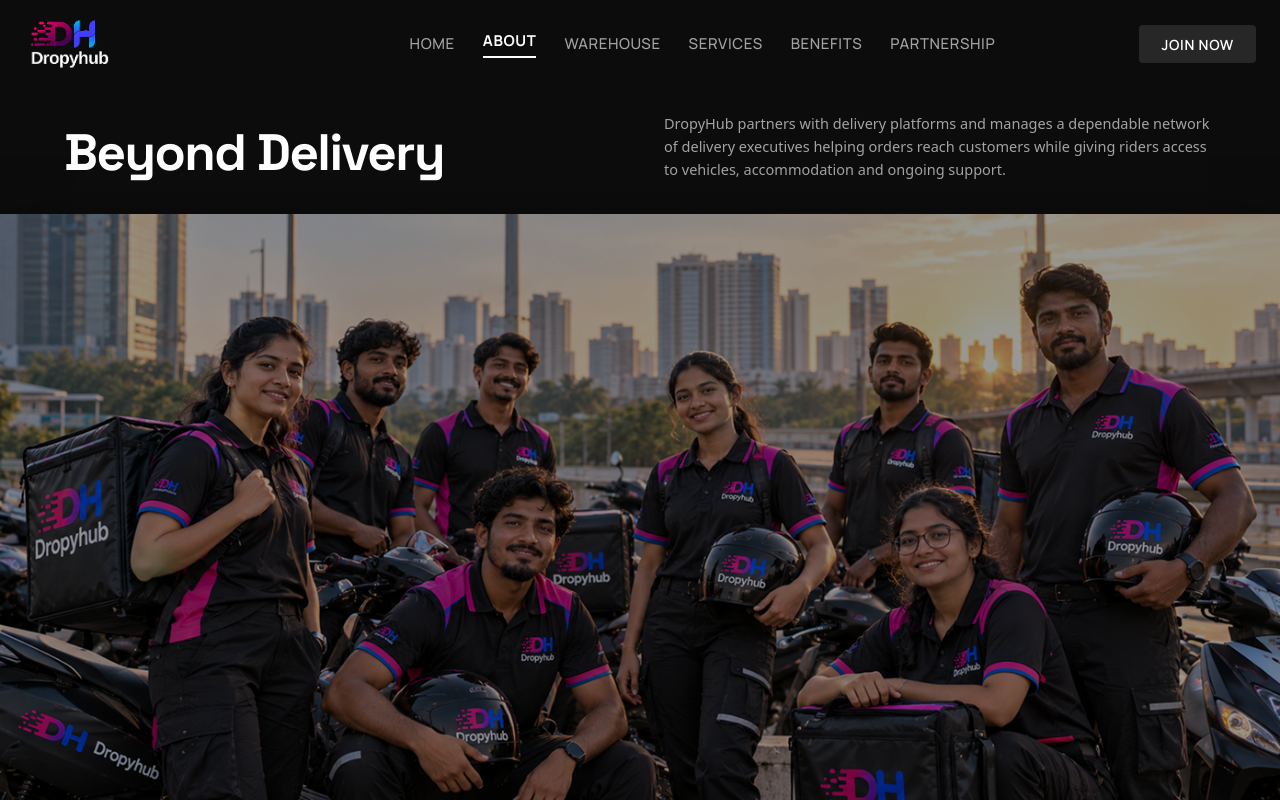
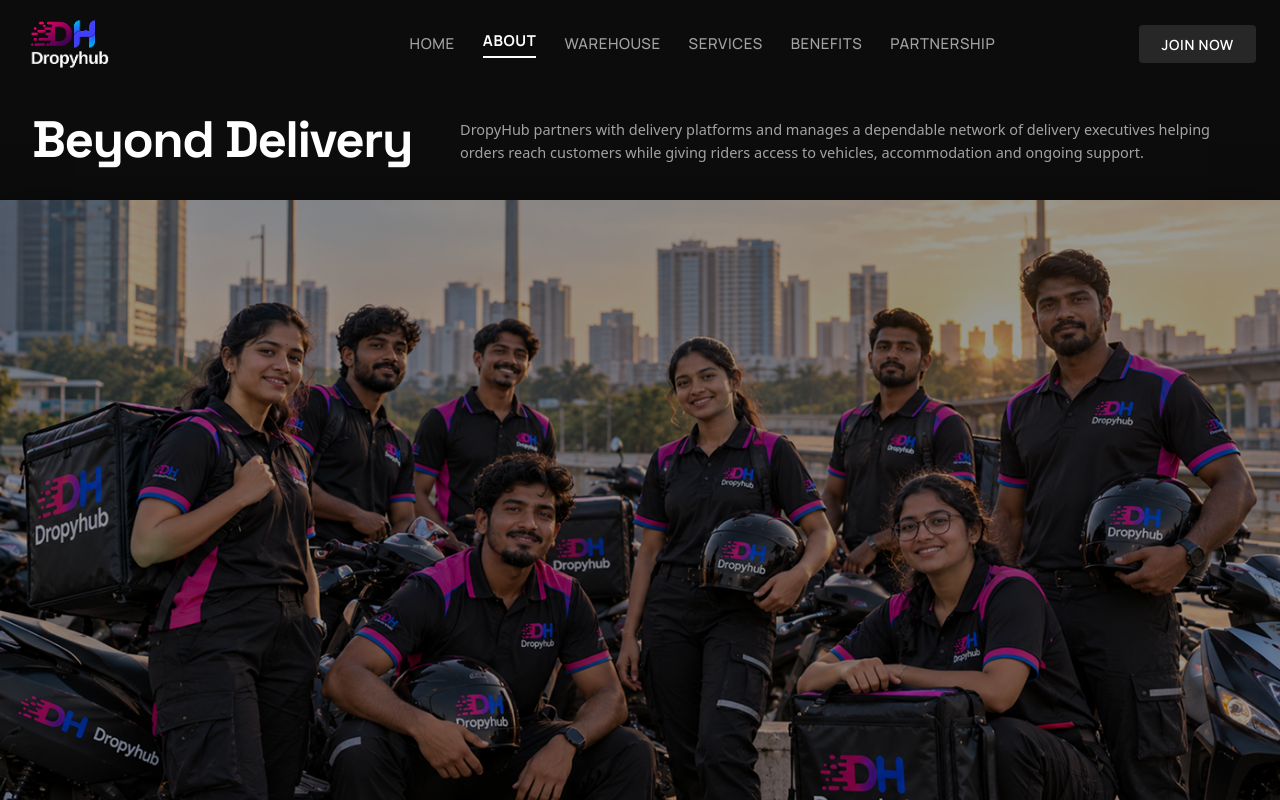
Before and after one commit to dropyhubtest/dropyhub, a Next.js app: page /about in a window 1280 px wide. Shown: the top 800 px of the page. Built offline with nearby package versions, Linux system fonts and the light colour scheme; a web font is replaced by a local one.

Commit message:
fix: eliminate Next.js image aspect ratio warnings and align internal hero headings and 2-line descriptions to outer bounds

```diff
--- a/src/components/about/AboutHero.module.css
+++ b/src/components/about/AboutHero.module.css
@@ -31,13 +31,13 @@
   justify-content: space-between;
   align-items: flex-end;
   gap: 48px;
-  width: calc(100% - 128px);
-  max-width: calc(100% - 128px);
-  margin: 0 64px 32px 64px;
+  width: calc(100% - 64px);
+  max-width: calc(100% - 64px);
+  margin: 0 32px 32px 32px;
 }
 
 .headingCol {
-  flex: 1;
+  flex: 0 0 auto;
 }
 
 .mainTitle {
@@ -51,10 +51,11 @@
 }
 
 .descCol {
-  flex: 1;
-  max-width: 580px;
+  flex: 1.4;
   display: flex;
   justify-content: flex-end;
+  align-items: flex-end;
+  padding-bottom: 4px;
 }
 
 .description {
@@ -63,6 +64,7 @@
   line-height: 1.6;
   color: #a3a3a3;
   margin: 0;
+  max-width: 800px;
   text-align: left;
 }
 
--- a/src/components/about/AboutStatsPillars.tsx
+++ b/src/components/about/AboutStatsPillars.tsx
@@ -90,8 +90,8 @@ export const AboutStatsPillars: React.FC = () => {
                   width={stat.iconWidth}
                   height={stat.iconHeight}
                   className={styles.statIcon}
-                  style={{ width: "auto", height: "auto" }}
                   aria-hidden="true"
+                  style={{ width: 'auto', height: 'auto' }}
                 />
               </div>
               <div className={styles.statText}>
--- a/src/components/benefits/BenefitsHero.module.css
+++ b/src/components/benefits/BenefitsHero.module.css
@@ -27,13 +27,13 @@
   justify-content: space-between;
   align-items: flex-end;
   gap: 48px;
-  width: calc(100% - 128px);
-  max-width: calc(100% - 128px);
-  margin: 0 64px 36px 64px;
+  width: calc(100% - 64px);
+  max-width: calc(100% - 64px);
+  margin: 0 32px 36px 32px;
 }
 
 .headingCol {
-  flex: 1.2;
+  flex: 0 0 auto;
 }
 
 .mainTitle {
@@ -47,10 +47,10 @@
 }
 
 .descCol {
-  flex: 0.9;
+  flex: 1;
   display: flex;
+  justify-content: flex-end;
   align-items: flex-end;
-  justify-content: flex-end;
   padding-bottom: 6px;
 }
 
@@ -60,7 +60,7 @@
   line-height: 1.6;
   color: #888888;
   margin: 0;
-  max-width: 580px;
+  max-width: 680px;
   text-align: left;
 }
 
--- a/src/components/warehouse/WarehouseHero.module.css
+++ b/src/components/warehouse/WarehouseHero.module.css
@@ -27,13 +27,13 @@
   justify-content: space-between;
   align-items: flex-end;
   gap: 48px;
-  width: calc(100% - 128px);
-  max-width: calc(100% - 128px);
-  margin: 0 64px 36px 64px;
+  width: calc(100% - 64px);
+  max-width: calc(100% - 64px);
+  margin: 0 32px 36px 32px;
 }
 
 .headingCol {
-  flex: 1.4;
+  flex: 1.2;
 }
 
 .mainTitle {
@@ -48,10 +48,10 @@
 }
 
 .descCol {
-  flex: 0.9;
+  flex: 1;
   display: flex;
+  justify-content: flex-end;
   align-items: flex-end;
-  justify-content: flex-end;
   padding-bottom: 6px;
 }
 
@@ -61,7 +61,7 @@
   line-height: 1.6;
   color: #888888;
   margin: 0;
-  max-width: 580px;
+  max-width: 535px;
   text-align: left;
 }
 
```
Also changed, not shown: src/components/benefits/BenefitsStatsTestimonials.tsx (+4 -4 lines), src/components/home/MotorcycleScroll.module.css (+3 -4 lines), src/components/home/MotorcycleScroll.tsx (+9 -10 lines), src/components/home/StatsWhySection.tsx (+4 -4 lines).
